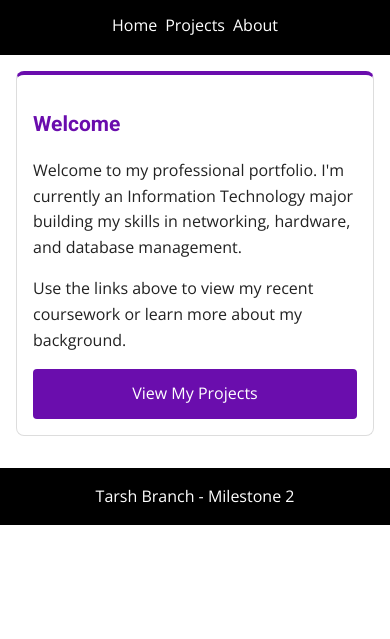
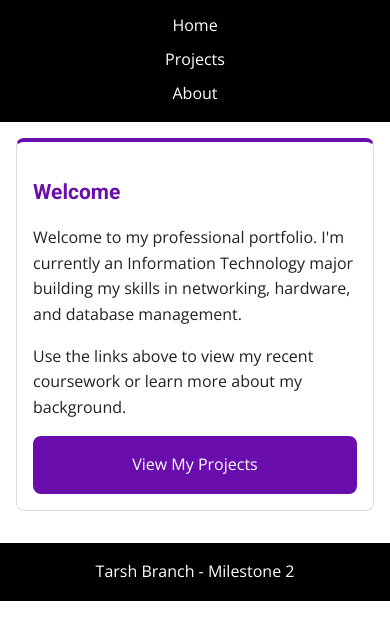
Before and after one commit to tager112/milestone-2-assignment, a plain HTML site: page index.html in a window 390 px wide. Shown: the part 57-696 px from the top of the page. Drawn offline with nearby package versions, Linux system fonts and the light colour scheme.

Commit message:
style.css

```diff
--- a/style.css
+++ b/style.css
@@ -87,9 +87,9 @@ main {
     background-color: #6a0dad;
     color: #ffffff;
     text-decoration: none;
-    padding: 12px 24px;
+    padding: 16px 24px;
     margin-top: 8px;
-    border-radius: 4px;
+    border-radius: 8px;
 }
 
 .button:hover {
@@ -169,7 +169,7 @@ footer p {
     }
 
     nav ul {
-        flex-direction: 24px;
+        flex-direction: column;
         gap: 8px;
     }
 
@@ -196,3 +196,4 @@ footer p {
     footer {
         margin-top: 32px;
     }
+}
```
